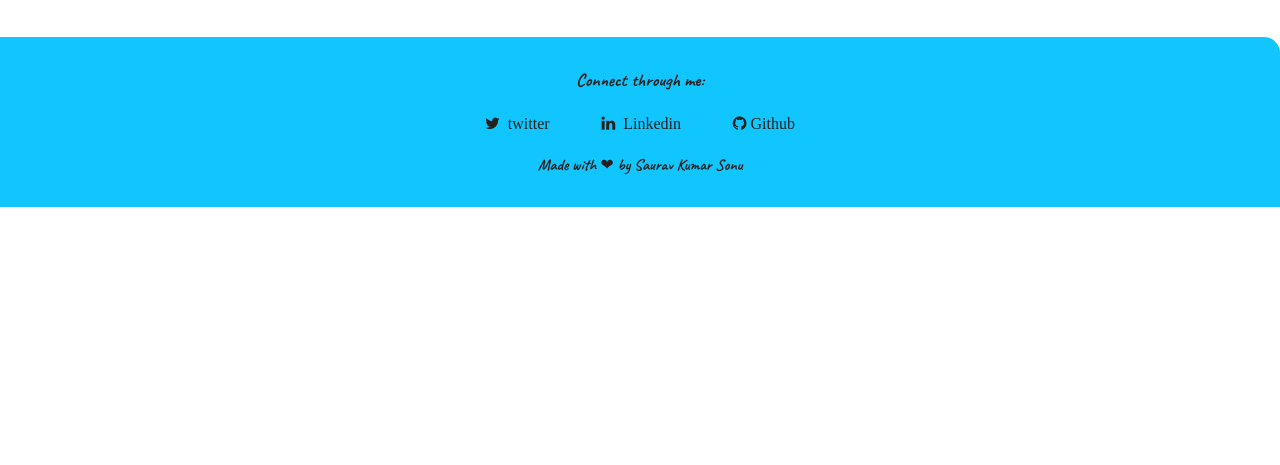
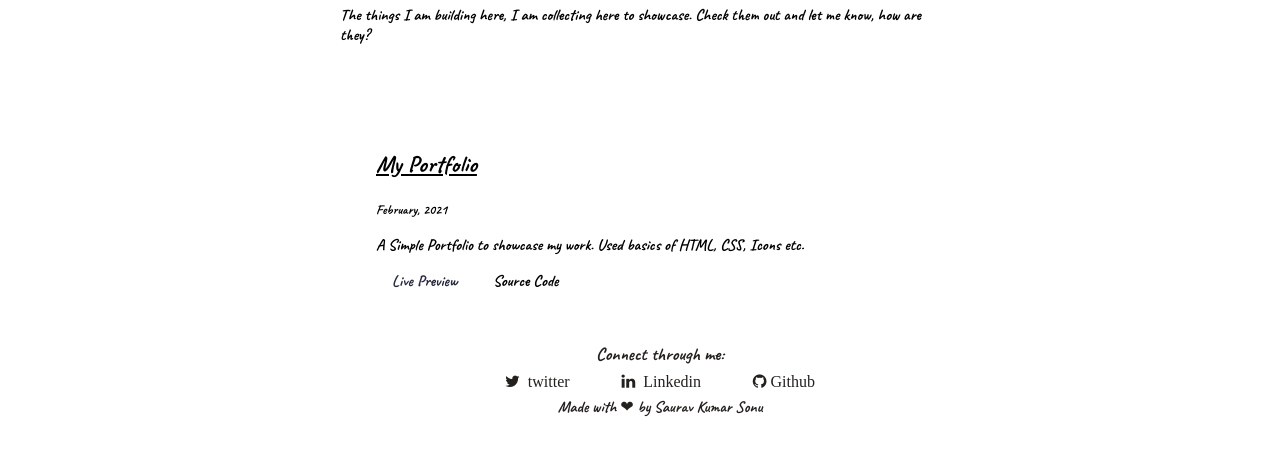
Before and after one commit to ItsmeSauravSonu/Portfolio, a plain HTML site: page projects.html in a window 1280 px wide. Shown: the part 605-1070 px from the top of the page. Before the commit the page ends 812 px from the top, so only its background shows below. Drawn offline with Linux system fonts and the light colour scheme.

Commit message:
color changed

```diff
--- a/projects.html
+++ b/projects.html
@@ -28,9 +28,31 @@
     </nav>
     <header class="hero">
         <img class="hero-img" src="/image/hero01.svg" />
-        <h1 class="hero-heading">See <span class="heading-inverted">Codes</span> </h1>
+        <h1 class="hero-heading">My <span class="heading-inverted">Projects</span> </h1>
+        <div class="container container-center">
+            <p>
+              The things I am building here, I am collecting here to showcase. Check them out and let me know, how are they?
+            </p>
+          </div>
     </header>
+    <ul class="list-non-bullet">
+        <ul class="container container-center">
+          <li class="list-item-inline">
+            <article class="showcase-list container container-center">
+              <h1><u>My Portfolio</u></h1>
+              <small>February, 2021</small>
+              <p>
+                A <strong>Simple Portfolio</strong> to showcase my work.
+                 Used basics of
+                <strong>HTML, CSS, Icons</strong> etc.
+              </p>
+              <a class ="link link-primary" href="https://sauravs7.netlify.app/">Live Preview</a>
 
+              <a class ="link link-secondary"href="https://github.com/ItsmeSauravSonu/Portfolio">Source Code</a>
+
+            </article>
+          </li>
+        </ul>
         <footer class="footer">
             <div class="footer-header">Connect through me:</div>
             <ul class="social-links list-non-bullet">
--- a/styles.css
+++ b/styles.css
@@ -3,15 +3,16 @@
 
 
 :root {
-    --primary-color:#11C6FF;
-    --off-white: #F3F4F6;
-    --dark-gray: #c5d6f8;
+    --primary-color:#;
+    --off-white: #E2E7EC;
+    --dark-gray: #343434;
 }
 
 body {
     /* font-family: 'Ubuntu', sans-serif; */
     font-family: 'Caveat', cursive;
-    margin: 0px
+    margin: 0px;
+
 }
 hr {
     margin: 2rem 0rem;
```
Lines whose indentation alone changed are shown as unchanged.
